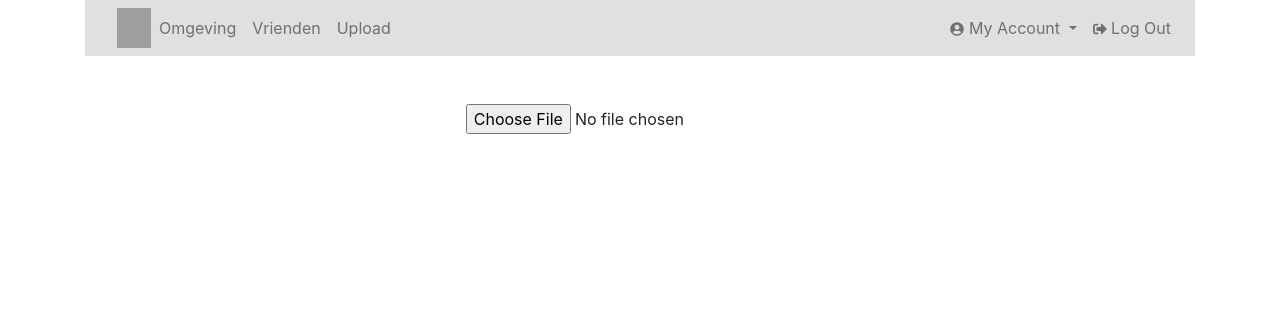
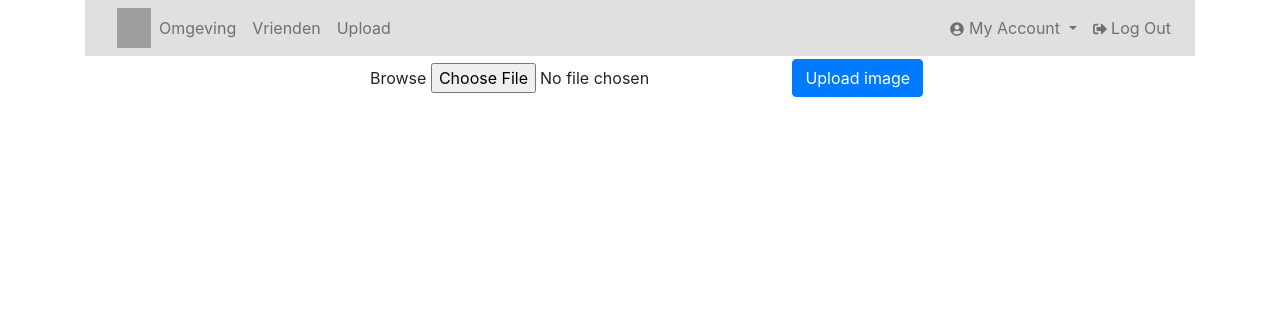
Before and after one commit to djrenzo/ik04website, a Flask app: page /upload in a window 1280 px wide. Shown: the top 316 px of the page. Run offline with Flask 2, Linux system fonts and the light colour scheme; a user stored in the database is signed in; some libraries are stand-ins or nearby versions; grey boxes are pictures that could not be loaded.

Commit message:
Upload functie toegevoegd

```diff
--- a/application.py
+++ b/application.py
@@ -3,6 +3,8 @@ from flask import Flask, flash, redirect, render_template, request, session, url
 from flask_session import Session
 from passlib.apps import custom_app_context as pwd_context
 from tempfile import mkdtemp
+from werkzeug import secure_filename
+import os
 
 from helpers import *
 
@@ -25,6 +27,7 @@ app.jinja_env.filters["usd"] = usd
 app.config["SESSION_FILE_DIR"] = mkdtemp()
 app.config["SESSION_PERMANENT"] = False
 app.config["SESSION_TYPE"] = "filesystem"
+app.config["UPLOAD_FOLDER"] = '/home/ubuntu/workspace/IK04/upload'
 Session(app)
 
 # configure CS50 Library to use SQLite database
@@ -162,9 +165,15 @@ def register():
 @login_required
 def upload():
     """Upload pictures."""
-    if request.method == "GET":
-        return render_template("upload.html")
+    if request.method == "POST":
+        file = request.files['upload']
+        filename = secure_filename(file.filename)
+        path_filename = os.path.join(app.config["UPLOAD_FOLDER"], filename)
+        file.save(path_filename)
+
+        db.execute("INSERT INTO photos (user_id, file_name,locatie) VALUES (:user_id, :file_name,:locatie)", \
+        user_id = session["user_id"], file_name = path_filename, locatie = 6)
+        return redirect(url_for("index"))
 
     else:
-        userid = session["user_id"]
-        return redirect(url_for("index"))
+        return render_template("upload.html")
--- a/templates/upload.html
+++ b/templates/upload.html
@@ -5,13 +5,11 @@
 {% endblock %}
 
 {% block main %}
-    </br></br>
-    <input type="file" accept="image/*" onchange="loadFile(event)">
-    <img id="output"/>
-    <script>
-        var loadFile = function(event) {
-        var output = document.getElementById('output');
-        output.src = URL.createObjectURL(event.target.files[0]);
-        };
-    </script>
+    <form action="/upload" method="post" enctype="multipart/form-data" >
+      <span class="btn btn-default btn-file">
+        Browse <input type="file" name="upload">
+      </span>
+
+    <button type="submit" class="btn btn-primary">Upload image</button>
+  </form>
 {% endblock %}
```
Also changed, not shown: upload/3A.JPG (added), website.db.
